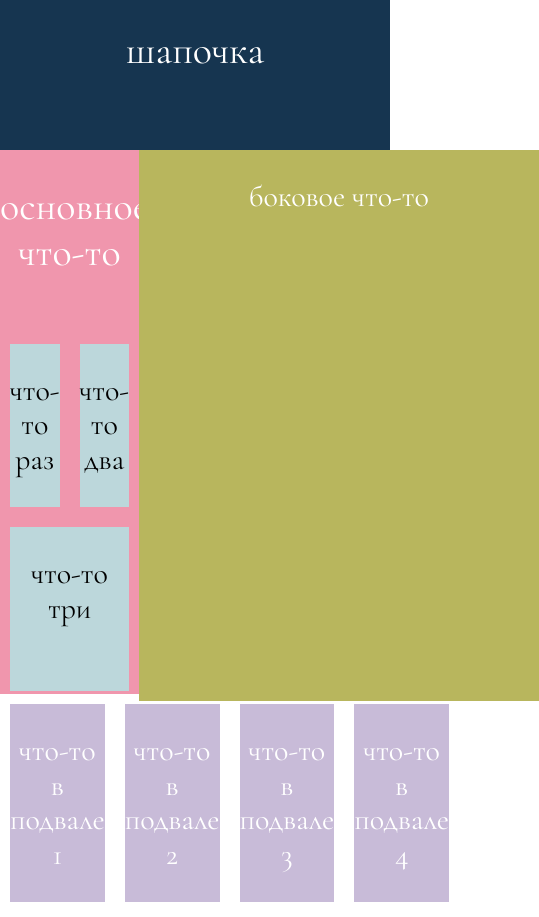
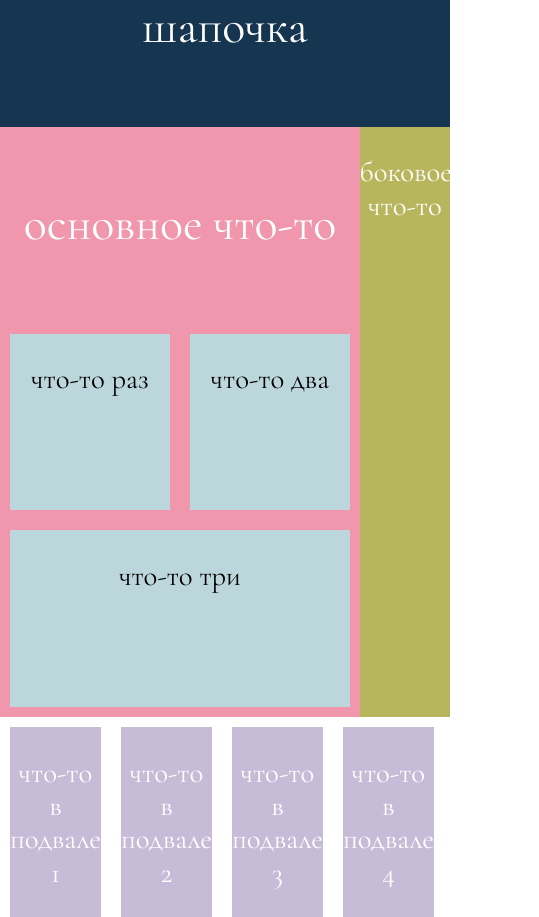
Before and after one commit to lizzinero/webpage3, a plain HTML site: page index.html in a window 390 px wide. Shown: the whole page, 539 px wide, since content can reach past the window. Drawn offline with Linux system fonts and the light colour scheme.

Commit message:
responsive

```diff
--- a/assets/style/style.css
+++ b/assets/style/style.css
@@ -3,22 +3,26 @@
     src: url(/assets/font/CormorantGaramond-Regular.ttf);
 }
 .header {
-    display: grid;
-    height: 150px;
+    width: 100vw;
+    height: 15vh;
+    min-width: 450px;
     background-color: #163550;
 }
 .title {
+    margin: auto;
     font-family: "Cormorant Garamond";
     font-weight: 400;
     font-style: normal;
-    font-size: 40px;
+    font-size: 3em;
     text-align: center;
     color: white;
 }
 .main {
     display: grid;
-    grid-template-columns: 1fr 400px;
-    height: calc(100vh - 300px);
+    grid-template-columns: 1fr 20%;
+    width: 100vw;
+    height: 70vh;
+    min-width: 450px;
     background-color: #f096ad;
 }
 .div {
@@ -28,10 +32,11 @@
 }
 .title_main {
     grid-column: 1 / 3;
+    margin: auto;
     font-family: "Cormorant Garamond";
     font-weight: 400;
     font-style: normal;
-    font-size: 40px;
+    font-size: 3em;
     text-align: center;
     color: white;
 }
@@ -55,7 +60,7 @@
     font-family: "Cormorant Garamond";
     font-weight: 400;
     font-style: normal;
-    font-size: 30px;
+    font-size: 1.8em;
     text-align: center;
 }
 .aside {
@@ -65,7 +70,8 @@
 .footer {
     display: grid;
     grid-template-columns: repeat(4, 1fr);
-    height: 150px;
+    /* width: 100%; */
+    height: 15vh;
     background-color: white;
 }
 .section_footer {
```
